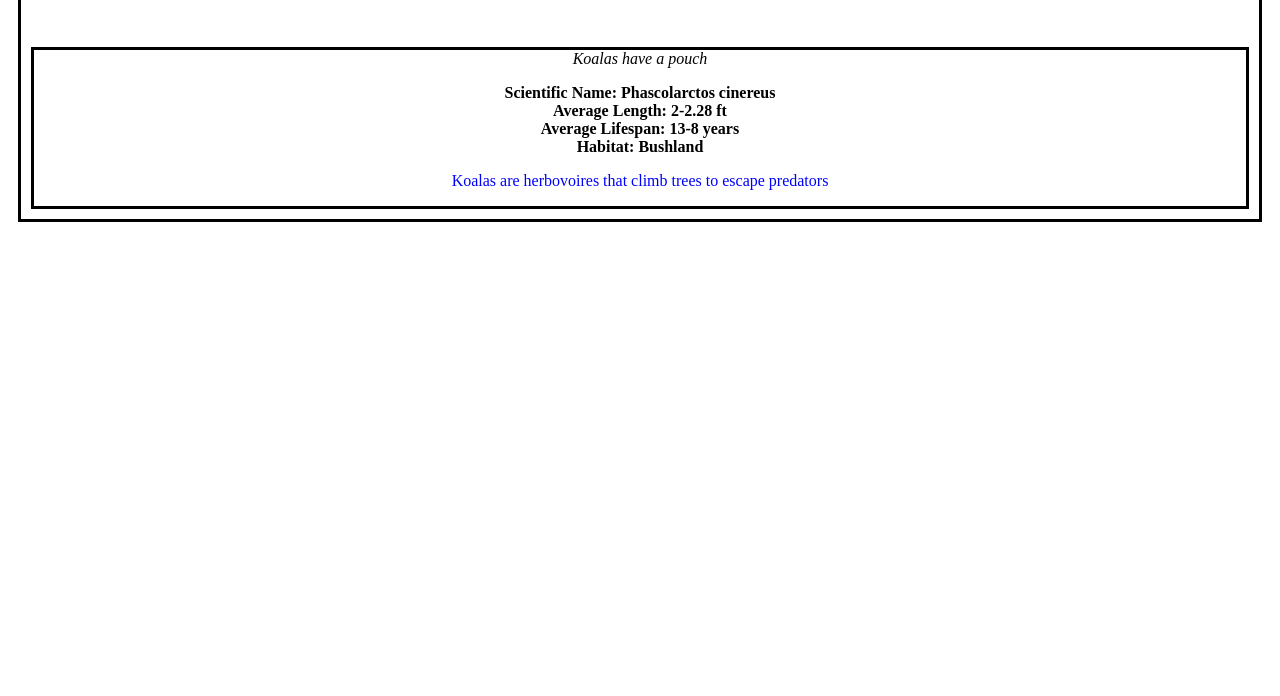
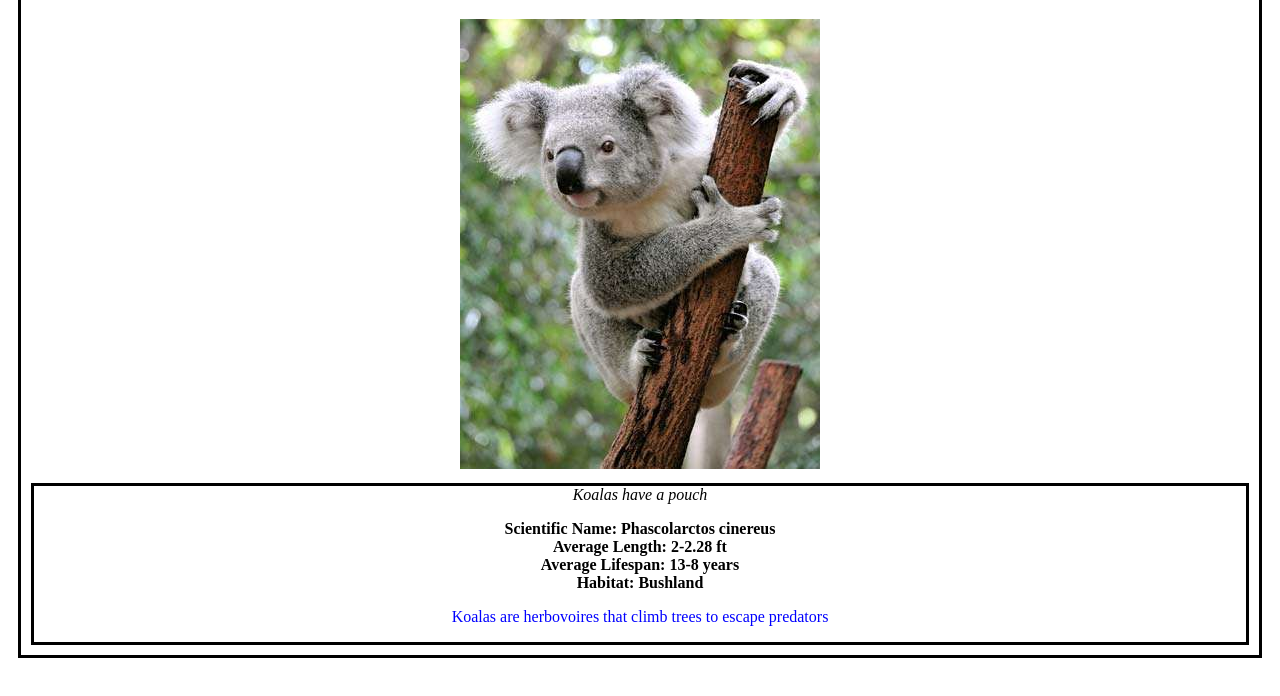
Before and after one commit to christopher-john/Animal-Card-Lab, a plain HTML site: page card.html in a window 1280 px wide. Shown: the part 74-770 px from the top of the page. Drawn offline with Linux system fonts and the light colour scheme.

Commit message:
Initial Commit
Animal Card Lab with html and css

```diff
--- a/card.html
+++ b/card.html
@@ -11,7 +11,7 @@
 <body>
 <h1>Koala</h1>
 
-        <img src="img/162626-004-C076EDBD.jpg" alt="">
+        <img src="162626-004-C076EDBD.jpg" alt="">
         <div class = "head">
             <i>Koalas have a pouch</i>
                 <div class = "feet">
```
Also changed, not shown: 162626-004-C076EDBD.jpg (added).
